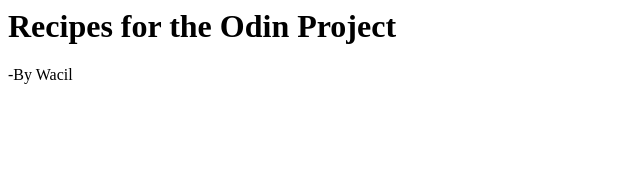
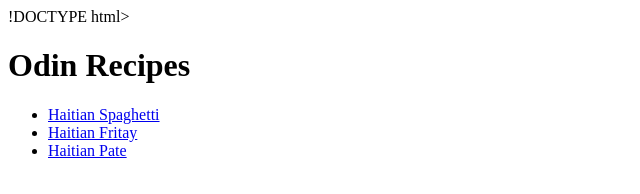
Before and after one commit to WaDaDon-Create/Odin-Projects, a plain HTML site: page 00-odin-recipes/index.html in a window 1280 px wide. Shown: the whole page, without its empty margins (0-640 px from the left). Drawn offline with Linux system fonts and the light colour scheme.

Commit message:
Updated index.html with new content

```diff
--- a/00-odin-recipes/index.html
+++ b/00-odin-recipes/index.html
@@ -1,2 +1,16 @@
-<h1>Recipes for the Odin Project</h1>
-<p>-By Wacil</p>
+!DOCTYPE html>
+<html>
+<head>
+  <title>Basic Web Page</title>
+  <meta name="viewport" content="width=device-width,initial-scale=1" >
+  <link href="style.css" rel="stylesheet">
+</head>
+<body>
+  <h1>Odin Recipes</h1>
+  <ul>
+    <li><a href='haitianSpaghetti.html'>Haitian Spaghetti</a></li>
+    <li><a href='HaitianFritay.html'>Haitian Fritay</a></li>
+    <li><a href='HaitianPate.html'>Haitian Pate</a></li>
+  </ul>
+</body>
+</html>
```
